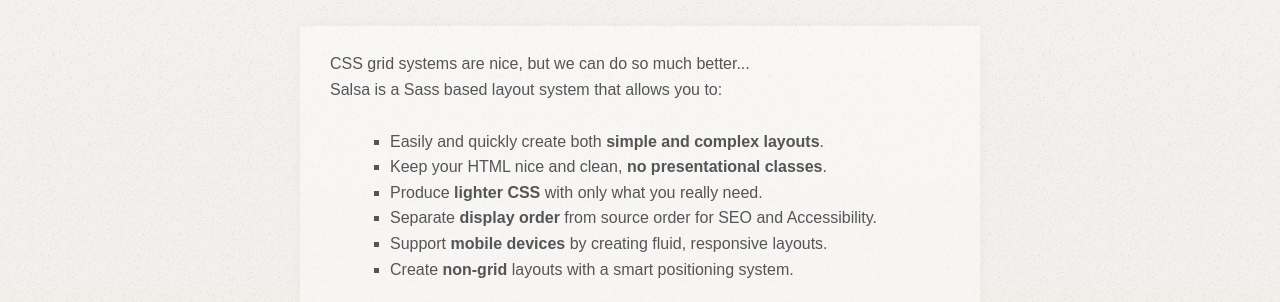
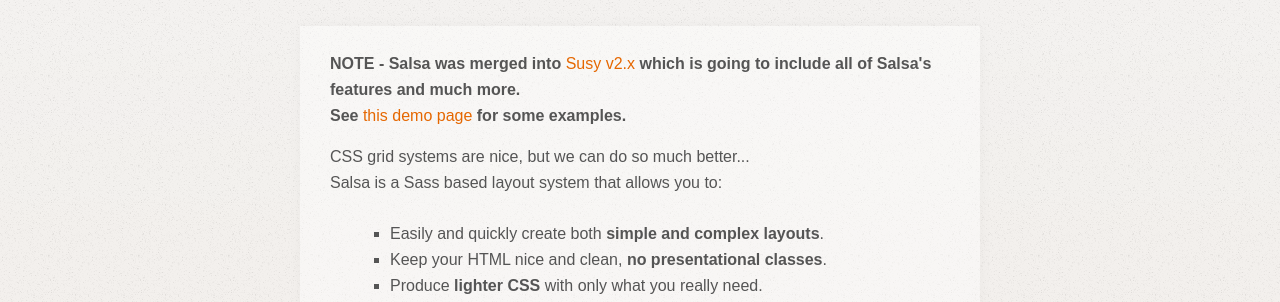
Before and after one commit to tsi/Salsa, a plain HTML site: page index.html in a window 1280 px wide. Shown: the part 327-629 px from the top of the page. Drawn offline with Linux system fonts and the light colour scheme; a web font is replaced by a local one.

Commit message:
Deprecation notice

```diff
--- a/index.html
+++ b/index.html
@@ -56,6 +56,8 @@
 
 
   <div class="article-content">
+  <p><strong>NOTE - Salsa was merged into <a href="http://oddbird.net/2013/01/01/susy-next/">Susy v2.x</a> which is going to include all of Salsa's features and much more.<br>
+    See <a href="http://tsi.github.io/salsa-test/">this demo page</a> for some examples.</strong></p>
   <p>CSS grid systems are nice, but we can do so much better...<br>
 Salsa is a Sass based layout system that allows you to:</p>
 <ul class="features"><li>Easily and quickly create both <strong>simple and complex layouts</strong>.</li>
```
